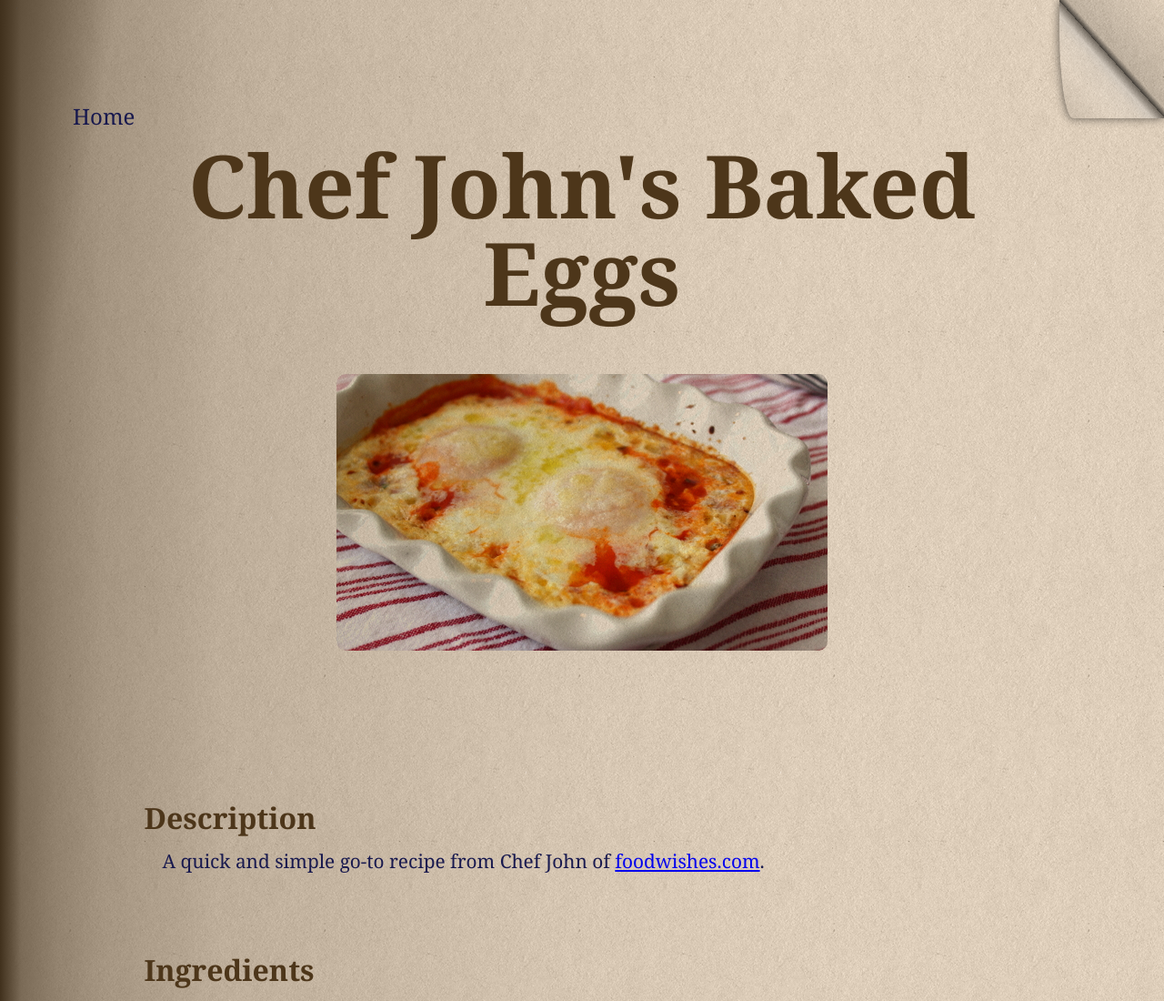
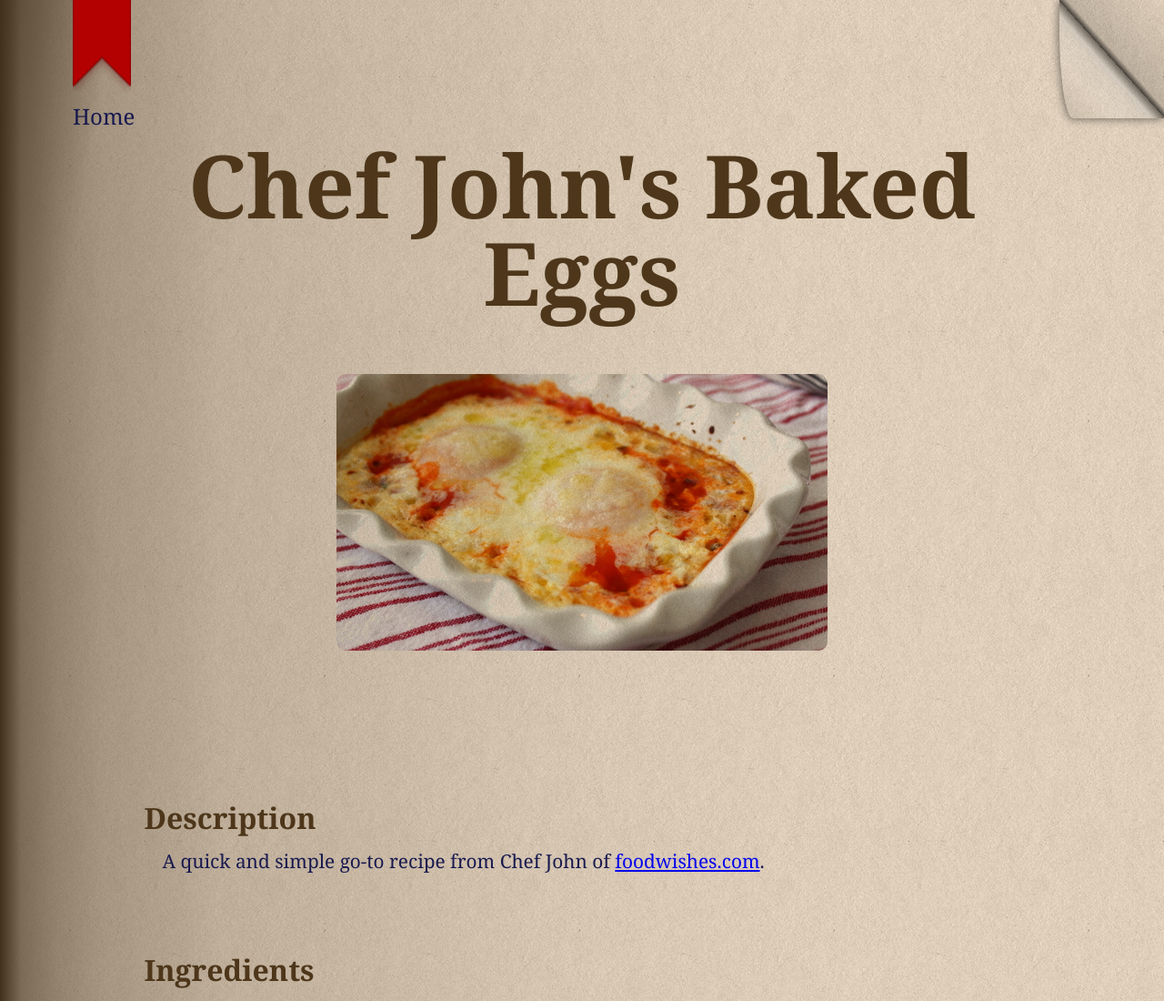
Before and after one commit to gigi-boop/odin-recipes, a plain HTML site: page recipes/baked-eggs.html in a window 1280 px wide. Shown: the top 1100 px of the page at 91% size. Drawn offline with Linux system fonts and the light colour scheme; the site is published under a folder, as on GitHub Pages, so addresses that start at the root find nothing.

Commit message:
fix paths to bookmark svg

```diff
--- a/recipes/baked-eggs.html
+++ b/recipes/baked-eggs.html
@@ -10,7 +10,7 @@
         <nav class="main-nav recipe">
             <a class="home-link" href="../index.html" title="Home Page"
                 ><div class="bookmark-wrapper">
-                    <img class="bookmark" src="/img/bookmark.svg" alt="" />
+                    <img class="bookmark" src="../img/bookmark.svg" alt="" />
                 </div>
             </a>
             <a class="next-page" href="./bulgogi.html" title="Next Recipe">
```
Also changed, not shown: recipes/bulgogi.html (+1 -1 lines), recipes/spinach-pie.html (+1 -1 lines).
